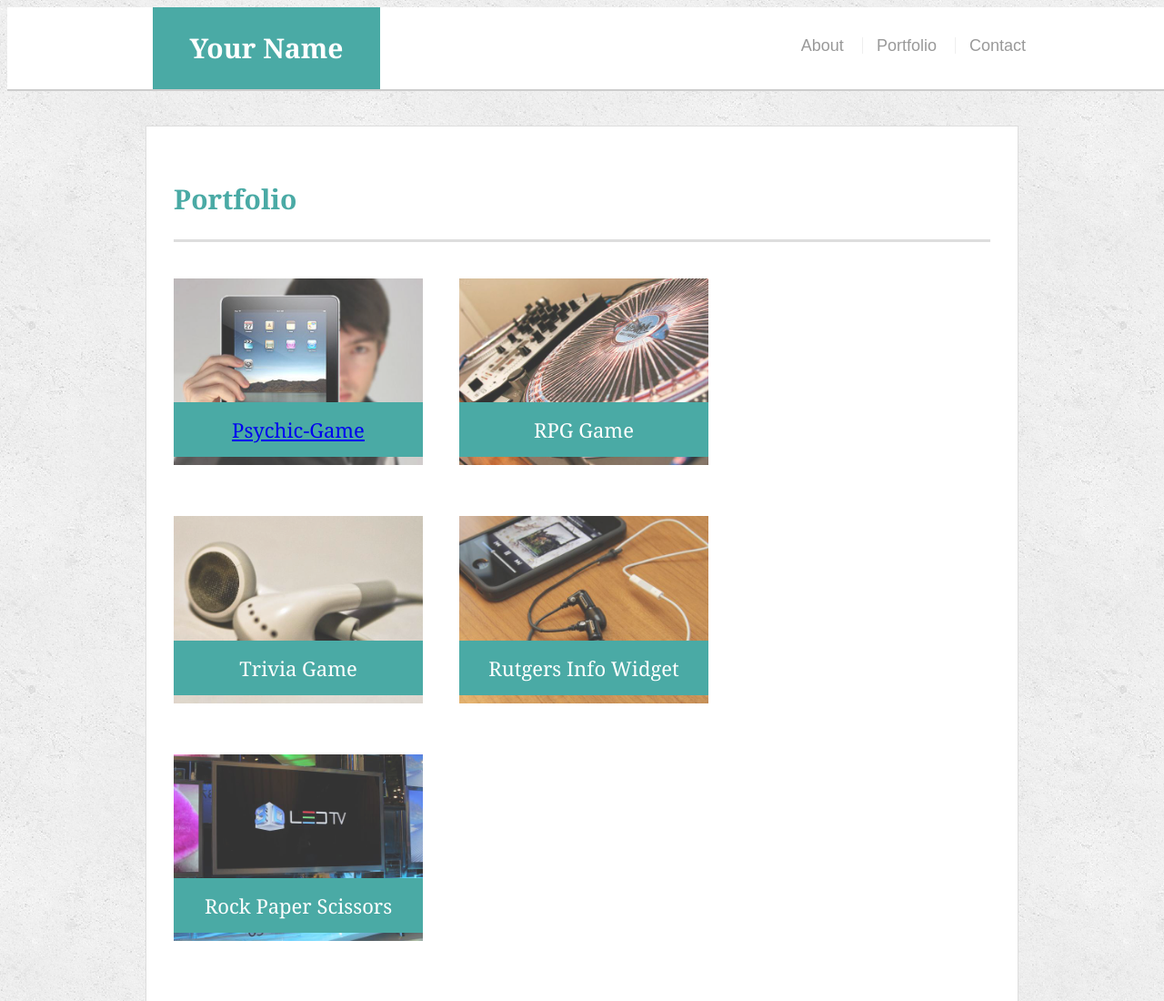
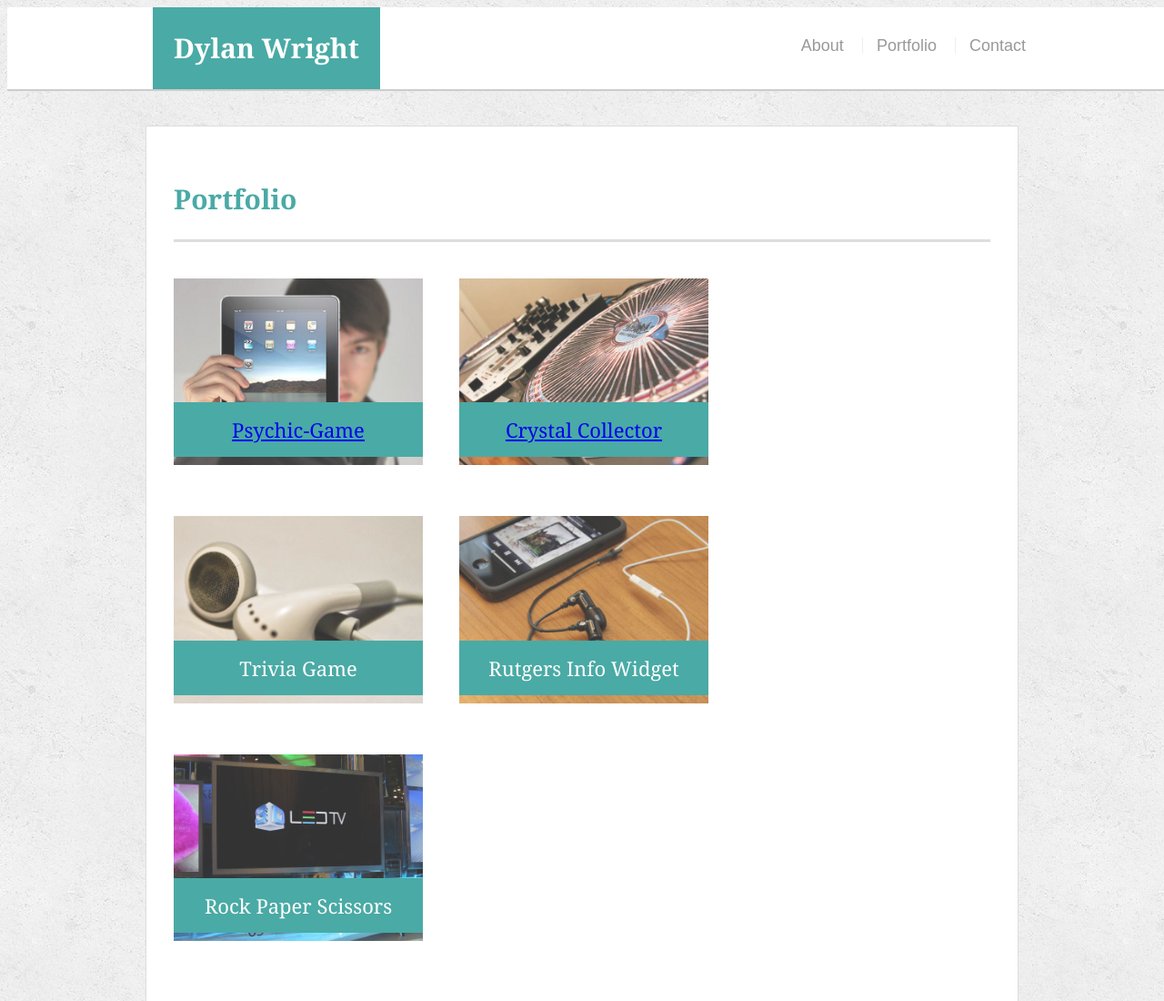
Before and after one commit to dylanjwright/Responsive-Portfolio, a plain HTML site: page portfolio.html in a window 1280 px wide. Shown: the top 1100 px of the page at 91% size. Drawn offline with Linux system fonts and the light colour scheme.

Commit message:
added crystal game to portfolio, chnaged your name to dylan wright

```diff
--- a/portfolio.html
+++ b/portfolio.html
@@ -12,7 +12,7 @@
 
   <header id="masthead">
     <div class="container">
-      <a href="index.html" id="logo">Your Name</a>
+      <a href="index.html" id="logo">Dylan Wright</a>
       <nav>
         <a href="index.html">About</a>
         <a href="portfolio.html">Portfolio</a>
@@ -33,7 +33,7 @@
       <div class="work">
         <img src="assets/images/technics-q-c-640-480-2.jpg" alt="RPG Game">
 
-        <h3>RPG Game</h3>
+        <h3><a href="https://dylanjwright.github.io/unit-4-game/" alt="Crystal-Game"> Crystal Collector</a></h3></h3>
       </div>
       <div class="work">
         <img src="assets/images/technics-q-c-640-480-5.jpg" alt="Trivia Game">
```
Also changed, not shown: contact.html (+1 -1 lines), index.html (+1 -1 lines).
